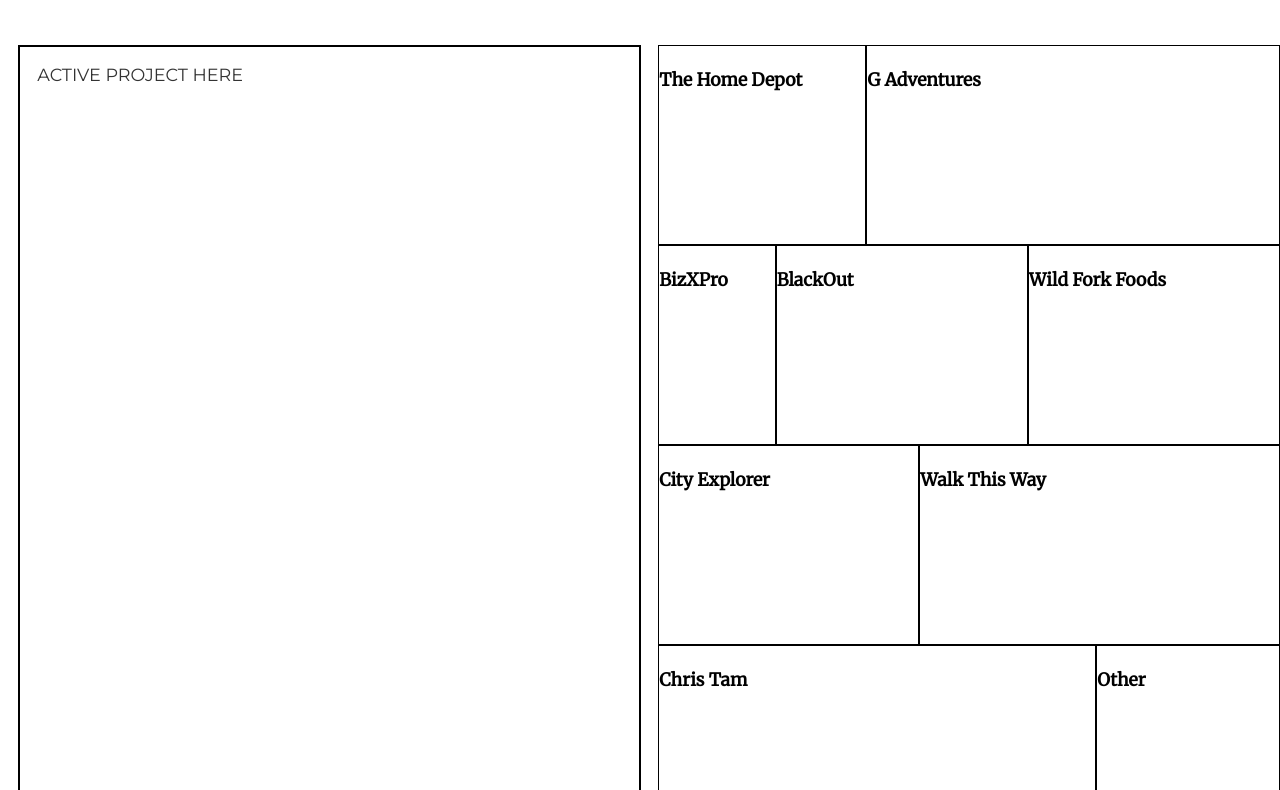
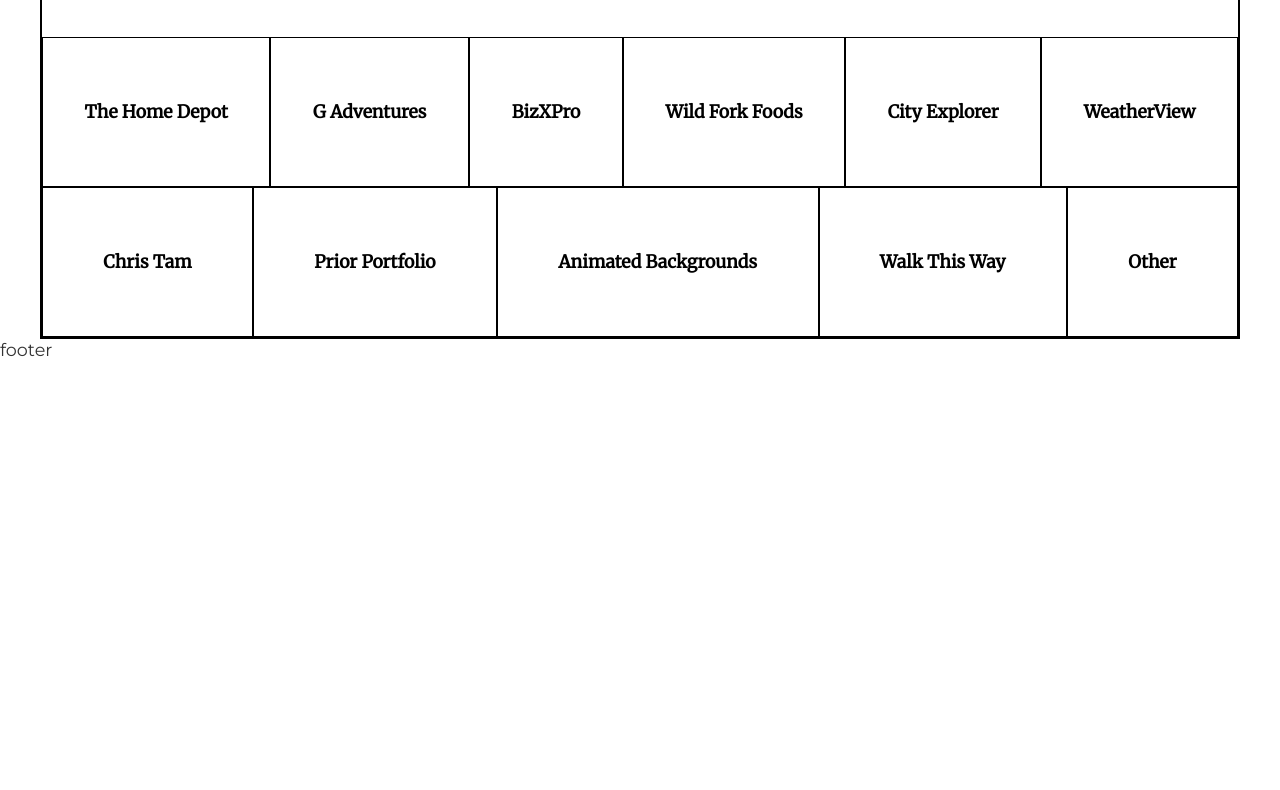
Before and after one commit to mokutsu/mokutsu.github.io, a Gatsby site: page / in a window 1280 px wide. Shown: the part 733-1523 px from the top of the page. After the commit the page ends 1093 px from the top, so only its background shows below. Built offline with nearby package versions, Linux system fonts and the light colour scheme; Gatsby itself is replaced by a stand-in of ours.

Commit message:
add projects section still buggy onclick

```diff
--- a/src/components/layout.css
+++ b/src/components/layout.css
@@ -92,7 +92,7 @@
 }
 .intro-header {
   display: flex;
-  padding-top:50px;
+  padding-top:40px;
 }
 .header-pt {
   display: flex;
@@ -172,6 +172,11 @@
     justify-content: center;
     overflow: hidden;
 }
+.main-container {
+  max-width: 1200px;
+  margin:0 auto;
+  border: 2px solid black;
+}
 .stack-skill {
   border: 1px solid #eee;
   border-radius: 2px;
@@ -202,13 +207,24 @@
   z-index: 2;
   padding: 0 3rem;
 }
+.skills {
+  display:flex;
+  flex-flow: wrap;
+}
 .projects, .projects-2 {
   background-color: white;
   color: black;
-  /*width: 33%;*/
-  height: 200px;
+  border:1px solid black;
+  display: flex;
+  justify-content: center;
+  align-items: center;
+  padding: 2rem;
+  min-height: 8rem;
+  min-width: 8rem;
   flex-grow: 1;
-  border:1px solid black;
+}
+.projects:hover {
+  text-decoration: underline;
 }
 .global-header {
   background-color: white; color: black;
@@ -246,34 +262,59 @@
 .projects-demo {
   display: flex;
   align-items: stretch;
+  /*flex-flow: column;*/
 }
 .proj h2 {
   font-size: 4rem;
   text-align: center;
 }
 .main-box {
-  width: 50%;
+  width:100%;
   border:2px solid black;
   padding: 1rem;
-  margin: 0 1rem;
+  /*margin: 0 1rem;*/
+  transition: 1s all;
+  overflow: hidden;
 }
+.main-box {
+  height: 0;
+  padding: 0;
+}
+/*.main-box.open {
+  height: 10rem;
+  padding: 1rem;
+}*/
 
 .projects-list {
+  height: 300px;
+  display: flex;
+  /*flex-direction: column;*/
+  flex-wrap: wrap;
+}
+.projects .project-detail {
+  height:0;
+  overflow: hidden;
+}
+.projects.active .project-detail {
+  /*height:300px;*/
+}
+p.skills-list {
   display: flex;
   flex-wrap: wrap;
-  width: 50%;
 }
-
-.proj-0, .proj-3, .proj-4, .proj-5 {
-  width: 33%;
-}
-.proj-1  {
-  width: 66%;
-}
-
-.proj-6, .proj-7{
-  width: 49%;
-}
+/*
+.proj-0, .proj-1 {
+  /*width: 50%;*/
+  /*flex-grow: 1;*/
+/*}*/
+/*.proj-2, .proj-4 {*/
+  /*width:50%;*/
+  /*flex-grow: 2;
+}*/
+/*.proj-3, .proj-5 {*/
+  /*width: 25%;*/
+  /*flex-grow: 1;
+}*/
 
 @media screen and (max-width: 540px) {
   .header-text {
--- a/src/components/projects.js
+++ b/src/components/projects.js
@@ -9,54 +9,76 @@
         stack: [],
         description: '',
       },
+      emptyProject: {
+          name: '',
+          stack: [],
+          description: '',
+      },
       allProjects: [
         {
           name: 'The Home Depot',
           position: 'UX Analyst',
           stack: ['ux', 'ux strategy', 'information architecture', 'taxonomy', 'web analytics', 'heat maps', 'clicktale', 'ab testing'],
-          description: 'Lorem ipsum dolor sit amet, consectetur adipisicing elit. Accusantium facere aliquam sint delectus, veritatis totam odio voluptatem neque animi. Sapiente molestiae eaque saepe, natus eligendi. Ea aut omnis, accusantium sapiente.'
+          description: 'Taking a data-driven approach to optimize the ux strategy, information architecture for homedepot.ca, for Appliances, Kitchen, Bath portfolios',
+          link: '://homedepot.ca'
         },
         {
           name: 'G Adventures',
           position: 'Full-Stack Developer',
-          stack: ['ux', 'ux strategy', 'information architecture', 'taxonomy', 'web analytics', 'heat maps', 'clicktale', 'ab testing'],
-          description: 'Lorem ipsum dolor sit amet, consectetur adipisicing elit. Accusantium facere aliquam sint delectus, veritatis totam odio voluptatem neque animi. Sapiente molestiae eaque saepe, natus eligendi. Ea aut omnis, accusantium sapiente.'
+          stack: ['JavaScript', 'python', 'django MVT Framework', 'django REST', 'jquery', 'bootstrap', 'html', 'css', 'sass', 'unix', 'postgresql', 'mysql'],
+          description: 'Develop new functionality, fix bugs for web applications used by Operations teams using python and JavaScript. Write tests, deploy features, refactor legacy code, all that goodness too.',
+          link: '(internal password protected website)'
         },
         {
           name: 'BizXPro',
-          position: 'Full-Stack Developer',
-          stack: ['ux', 'ux strategy', 'information architecture', 'taxonomy', 'web analytics', 'heat maps', 'clicktale', 'ab testing'],
-          description: 'Lorem ipsum dolor sit amet, consectetur adipisicing elit. Accusantium facere aliquam sint delectus, veritatis totam odio voluptatem neque animi. Sapiente molestiae eaque saepe, natus eligendi. Ea aut omnis, accusantium sapiente.'
-        },
-        {
-          name: 'BlackOut',
-          position: 'Full-Stack Developer',
-          stack: ['ux', 'ux strategy', 'information architecture', 'taxonomy', 'web analytics', 'heat maps', 'clicktale', 'ab testing'],
-          description: 'Lorem ipsum dolor sit amet, consectetur adipisicing elit. Accusantium facere aliquam sint delectus, veritatis totam odio voluptatem neque animi. Sapiente molestiae eaque saepe, natus eligendi. Ea aut omnis, accusantium sapiente.'
+          position: 'Junior Full-Stack Developer',
+          stack: ['react.js', 'redux', 'NPM', 'webpack', 'babel', 'JavaScript', 'ES6', 'python', 'django REST', 'rest api', 'heroku paas', 'docker', 'postgres'],
+          description: 'Fix bugs, implement new features for a fully bootstrapped early stage IT marketplace startup',
+          link: 'www.bizxpro.com'
         },
         {
           name: 'Wild Fork Foods',
-          position: 'Full-Stack Developer',
-          stack: ['ux', 'ux strategy', 'information architecture', 'taxonomy', 'web analytics', 'heat maps', 'clicktale', 'ab testing'],
-          description: 'Lorem ipsum dolor sit amet, consectetur adipisicing elit. Accusantium facere aliquam sint delectus, veritatis totam odio voluptatem neque animi. Sapiente molestiae eaque saepe, natus eligendi. Ea aut omnis, accusantium sapiente.'
+          position: 'Student (UX Research Course)',
+          stack: ['ux', 'ux research', 'usability testing', 'one-on-one moderated testing'],
+          description: 'Identified key user segments, created test script, and conducted one-on-one moderated testing for identifying usability issues for the launch of Wild Fork Foods, a US-based online meat ordering service',
+          link: 'www.wildforkfoods.com'
         },
         {
           name: 'City Explorer',
+          position: 'Student (Information Architecture Course)',
+          stack: ['ux', 'ux strategy', 'information architecture', 'taxonomy', 'web analytics', 'heat maps', 'clicktale', 'ab testing'],
+          description: 'Created user flows, wire frames, site maps and develop information architecture for City Explorer, a "walk and discover" app project developed for George Brown College course',
+          link: 'see project section'
+        },
+        {
+          name: 'WeatherView',
+          position: 'Student (react redux)',
+          stack: ['react', 'redux', 'JavaScript', 'API integration'],
+          description: 'Developed a mini application charting weather in several cities using react, redux, and open weather API for Stephen Girder\'s react redux course.'
+        },
+        {
+          name: 'Chris Tam',
           position: 'Full-Stack Developer',
-          stack: ['ux', 'ux strategy', 'information architecture', 'taxonomy', 'web analytics', 'heat maps', 'clicktale', 'ab testing'],
-          description: 'Lorem ipsum dolor sit amet, consectetur adipisicing elit. Accusantium facere aliquam sint delectus, veritatis totam odio voluptatem neque animi. Sapiente molestiae eaque saepe, natus eligendi. Ea aut omnis, accusantium sapiente.'
+          stack: ['react', 'npm', 'node', 'css', 'javascript', 'github pages'],
+          description: 'Converted wireframe design into functioning portfolio website for visual designer.'
+        },
+        {
+          name: 'Prior Portfolio',
+          position: 'Front-end Developer',
+          stack: ['ruby', 'jekyll', 'liquid templating', 'javascript', 'css', 'github pages'],
+          description: 'Designed and developed a rudimentary portfolio page using Jekyll static site generator'
+        },
+        {
+          name: 'Animated Backgrounds',
+          position: 'Front-end Developer',
+          stack: ['ruby', 'jekyll', 'javascript', 'three.js', 'css', 'github pages'],
+          description: 'designed and developed animated backgrounds using three.js, mostly to play around with framework.'
         },
         {
           name: 'Walk This Way',
           position: 'Full-Stack Developer',
-          stack: ['ux', 'ux strategy', 'information architecture', 'taxonomy', 'web analytics', 'heat maps', 'clicktale', 'ab testing'],
-          description: 'Lorem ipsum dolor sit amet, consectetur adipisicing elit. Accusantium facere aliquam sint delectus, veritatis totam odio voluptatem neque animi. Sapiente molestiae eaque saepe, natus eligendi. Ea aut omnis, accusantium sapiente.'
-        },
-        {
-          name: 'Chris Tam',
-          position: 'Full-Stack Developer',
-          stack: ['ux', 'ux strategy', 'information architecture', 'taxonomy', 'web analytics', 'heat maps', 'clicktale', 'ab testing'],
-          description: 'Lorem ipsum dolor sit amet, consectetur adipisicing elit. Accusantium facere aliquam sint delectus, veritatis totam odio voluptatem neque animi. Sapiente molestiae eaque saepe, natus eligendi. Ea aut omnis, accusantium sapiente.'
+          stack: ['ruby on rails', 'ruby', 'javascript', 'google maps api', 'css', 'html', 'ruby gems', 'heroku paas', 'postgresql'],
+          description: 'Developed social web application for users to save and share their favourite city walks.'
         },
         {
           name: 'Other',
@@ -72,34 +94,33 @@
     console.log(this.props)
     console.log(index)
     console.log(this.state.allProjects[index])
+    if (this.state.activeProject.name == this.state.allProjects[index].name) {
+      this.setState({activeProject: Object.assign(this.state.emptyProject)})
+      return;
+    }
     this.setState({activeProject: this.state.allProjects[index]})
   }
   render() {
     return (
       <section className='proj'>
         <h2>Works & Projects</h2>
-        <section className='projects-demo'>
-          <div className='main-box'>
-            ACTIVE PROJECT HERE
-            <h3>{this.state.activeProject.name}</h3>
-            <p>{this.state.activeProject.stack.map((skill, index) => {
-              return (<span className='stack-skill'>{skill}</span>)
-            })}</p>
-            <p>{this.state.activeProject.description}</p>
-          </div>
-          <section className='projects-list'>
+          <section className={`projects-list ${this.state.activeProject.name == ''? 'collapse' : 'open'}`}>
             {this.state.allProjects.map((proj, index) => {
               return (
                 <section className={`projects proj-${index} ${this.state.activeProject.name == proj.name && "active"}`} onClick={() => this.onClick(index)} proj='hd' key={index}>
                   <h4>{proj.name}</h4>
-                  {/* {proj.position}
-                  {proj.stack} */}
+                  <div className='project-detail'>
+                    <p className='skills-list'>{this.state.activeProject.stack.map((skill, index) => {
+                      return (<span className='stack-skill'>{skill}</span>)
+                    })}</p>
+
+                    <p>{this.state.activeProject.description}</p>
+                  </div>
                 </section>
               )
             })}
           </section>
           </section>
-        </section>
 
 
     )
```
